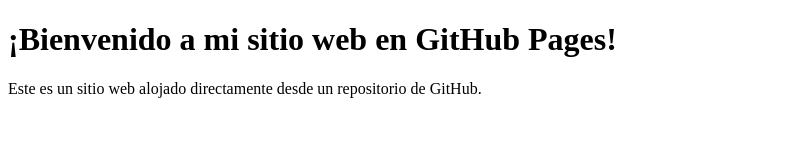
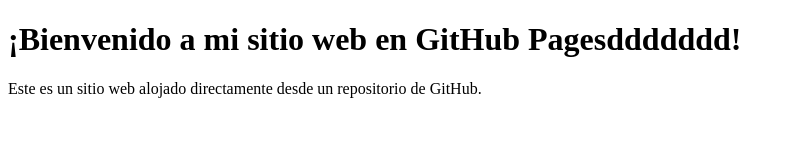
Before and after one commit to FranciscoAgredaSalvador/FranciscoAgredaSalvador.github.io, a plain HTML site: page index.html in a window 1280 px wide. Shown: the whole page, without its empty margins (0-794 px from the left). Drawn offline with Linux system fonts and the light colour scheme.

Commit message:
Update index.html

```diff
--- a/index.html
+++ b/index.html
@@ -6,7 +6,7 @@
     <title>Mi Sitio Web Datosssss</title>
 </head>
 <body>
-    <h1>¡Bienvenido a mi sitio web en GitHub Pages!</h1>
+    <h1>¡Bienvenido a mi sitio web en GitHub Pagesddddddd!</h1>
     <p>Este es un sitio web alojado directamente desde un repositorio de GitHub.</p>
 </body>
 </html>
```
